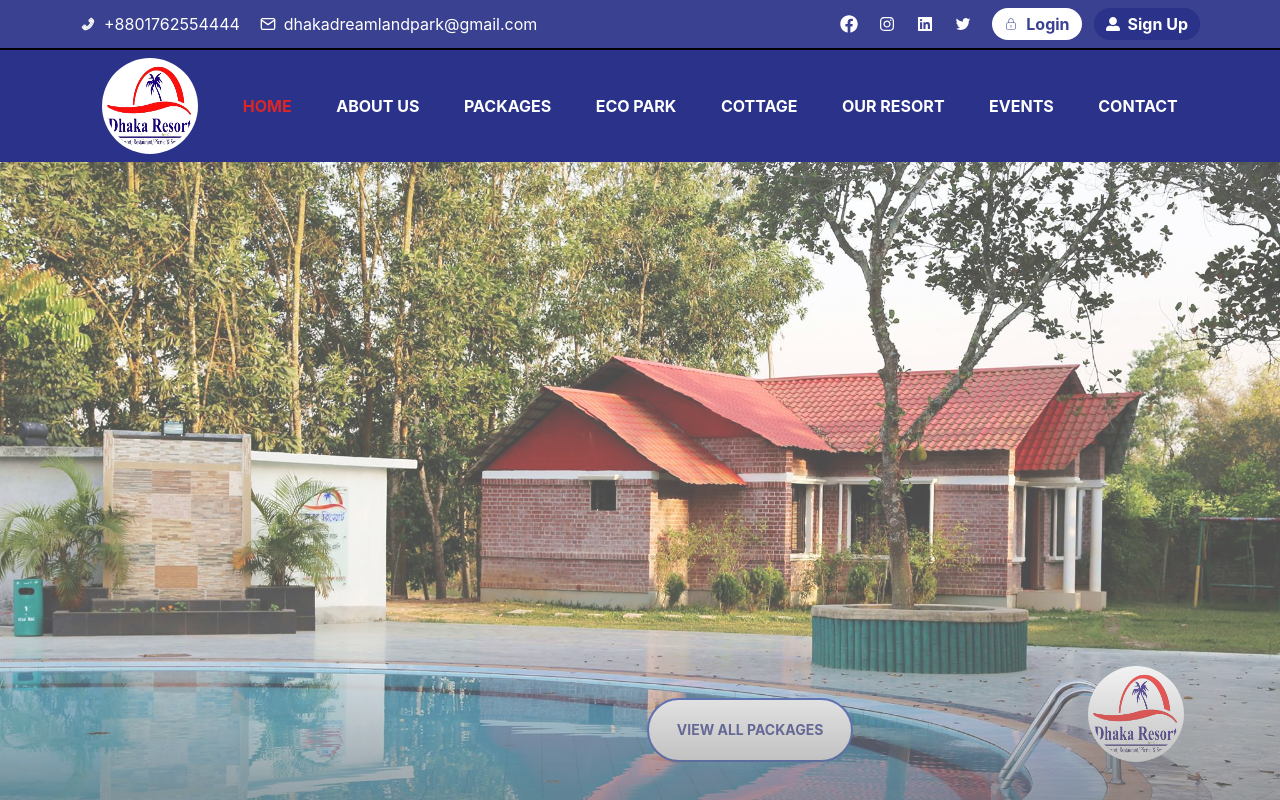
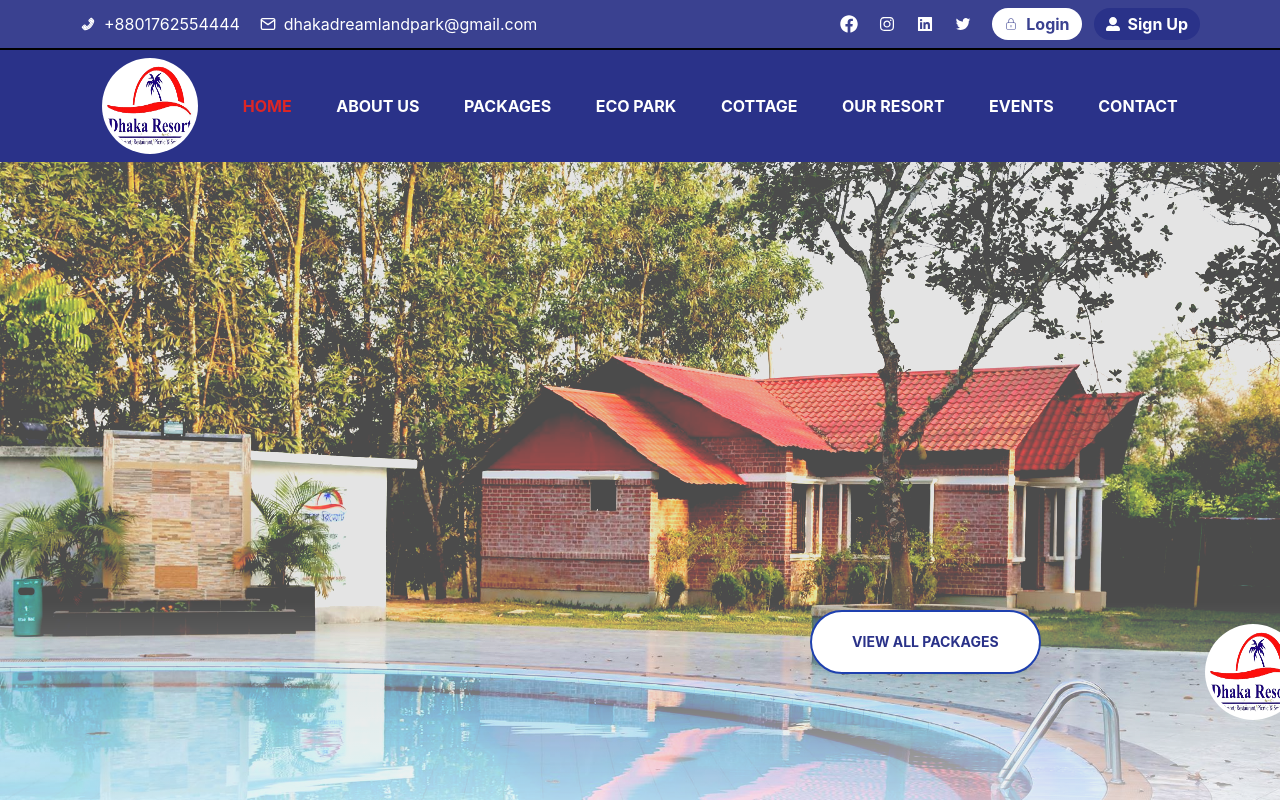
Before and after one commit to zobayertihan/Resort_Homepage, a React (Create React App) app: page / in a window 1280 px wide. Shown: the top 800 px of the page. Built offline with nearby package versions, Linux system fonts and the light colour scheme.

Commit message:
Project wrapping

```diff
--- a/src/Pages/Banner.js
+++ b/src/Pages/Banner.js
@@ -6,11 +6,11 @@ import logo from '../Assets/DR-removebg-preview.png'
 const Banner = () => {
     return (
         <div className='h-screen'>
-            <div className='bg-image relative img-rgblayer'>
-                <div className='absolute bottom-1/4 right-1/3'>
-                    <button className='rounded-full bg-white text-[#2a3289] text-sm font-bold px-7 py-5 border-2 border-blue-800'>VIEW ALL PACKAGES</button>
+            <div className='bg-image img-rgblayer'>
+                <div className='absolute top-[480px] left-[1450px] transform -translate-x-1/2 -translate-y-1/2'>
+                    <button className='rounded-full bg-white text-[#2a3289] text-sm font-bold px-10 py-5 border-2 border-blue-800 '>VIEW ALL PACKAGES</button>
                 </div>
-                <div className='absolute bottom-1/4 right-24'>
+                <div className='absolute top-[350px] right-[-565px] transform translate-x-1/2 translate-y-1/2'>
                     <img className='rounded-full p-1 h-24 w-24 bg-white' src={logo} alt="" />
                 </div>
             </div>
--- a/src/Pages/Reviews.js
+++ b/src/Pages/Reviews.js
@@ -63,7 +63,6 @@ const Reviews = () => {
                                     <RiSingleQuotesL className="absolute top-0 -left-5 text-gray-600 text-8xl"></RiSingleQuotesL>
                                     <p className="text-center">{testimonial.quote}</p>
                                     <RiSingleQuotesR className="absolute bottom-0 right-0 text-gray-600 text-8xl"></RiSingleQuotesR>
-
                                 </div>
                                 <div className="relative flex justify-center items-center max-w-md mx-auto p-10">
                                     <img
--- a/src/styles.css
+++ b/src/styles.css
@@ -1,9 +1,34 @@
-.bg-image {
+/* .bg-image {
     background-image: url('./Assets/Dhaka_Resort.jpg');
     background-size: cover;
     background-position: center;
     height: 100%;
     opacity: 0.7;
+} */
+
+.bg-image {
+    position: relative;
+    height: 100%;
+    overflow: hidden;
+}
+
+.bg-image::before {
+    content: "";
+    position: absolute;
+    top: 0;
+    left: 0;
+    right: 0;
+    bottom: 0;
+    background-image: url('./Assets/Dhaka_Resort.jpg');
+    background-size: cover;
+    background-position: center;
+    opacity: 0.7;
+    filter: contrast(1.5) brightness(0.85) saturate(1.2) grayscale(0) blur(0px);
+}
+
+.bg-image>* {
+    position: relative;
+    z-index: 1;
 }
 
 .bg-image2 {
@@ -54,16 +79,6 @@
     z-index: 1;
 }
 
-/* .logo {
-    position: absolute;
-    transform: translate(1400%, 500%);
-} */
-
-/* .button {
-    position: absolute;
-    transform: translate(340%, 750%);
-} */
-
 .img-rgblayer:after {
     content: '';
     position: absolute;
@@ -72,6 +87,6 @@
     width: 100%;
     height: 100%;
     display: inline-block;
-    background: linear-gradient(360deg, #151515 0%, rgba(21, 21, 21, 0) 40%);
-    z-index: 10;
+    background: linear-gradient(360deg, #ffffff 0%, rgba(255, 255, 255, 0) 45%);
+    z-index: 0;
 }
```
